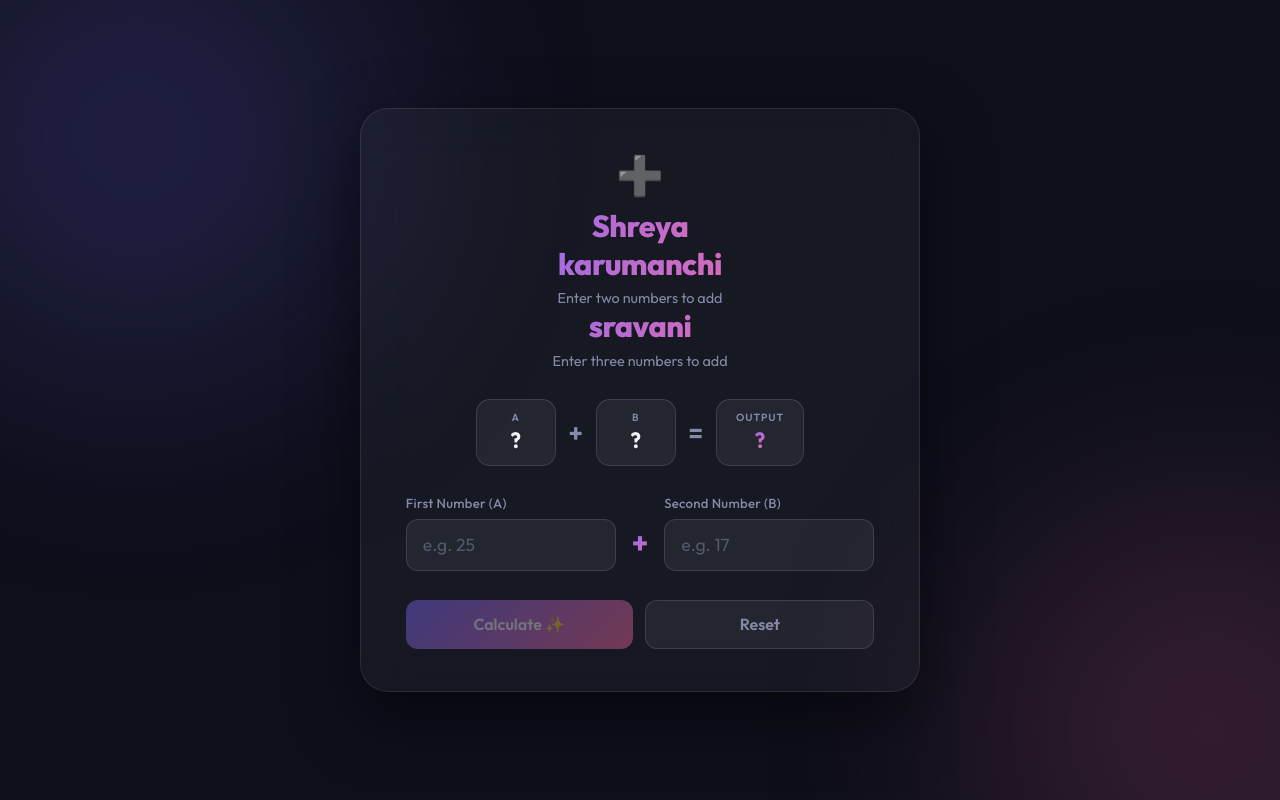
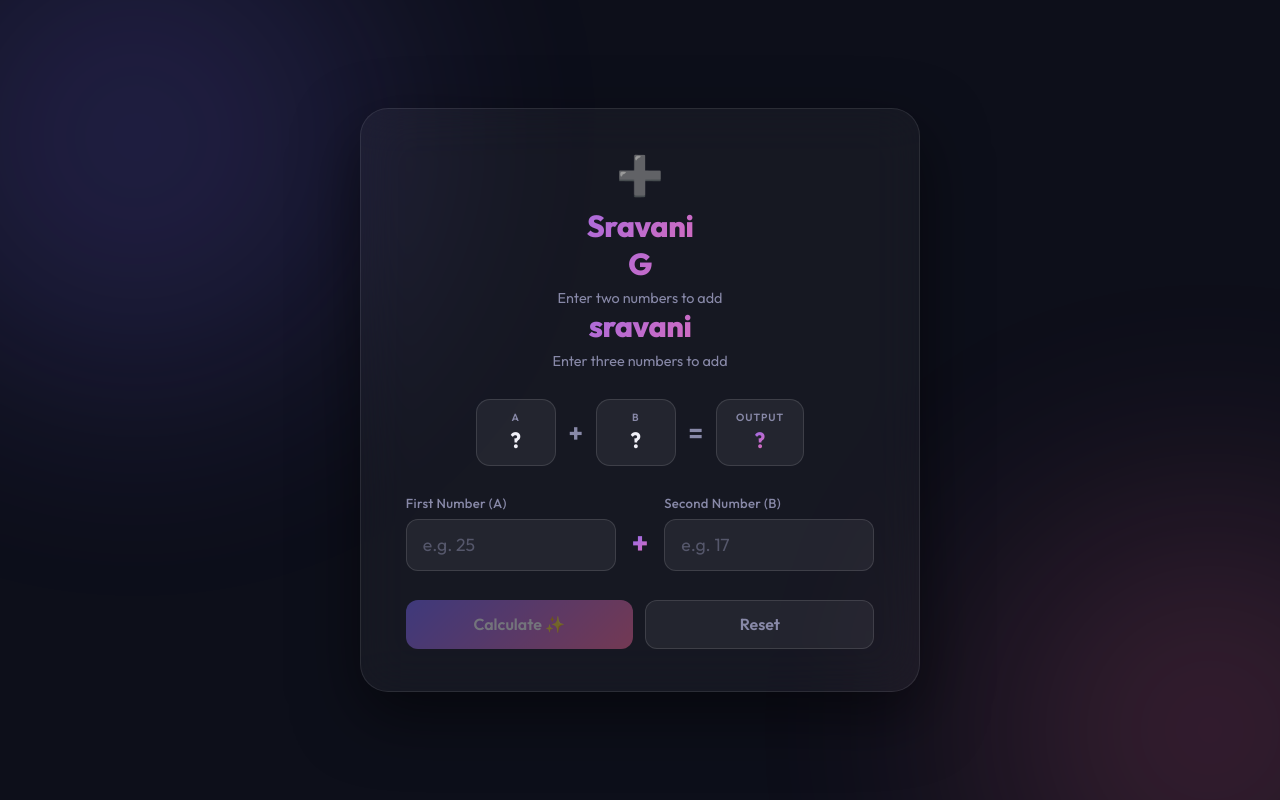
Before and after one commit to Vijayk0210/odcettesting, a React (Vite) app in the folder Odcet testing/addition-ui/: page / in a window 1280 px wide. Built offline with nearby package versions, Linux system fonts and the light colour scheme.

Commit message:
Name Changed

```diff
--- a/Odcet testing/addition-ui/src/App.jsx
+++ b/Odcet testing/addition-ui/src/App.jsx
@@ -34,9 +34,9 @@ function App() {
           <span className="icon">➕</span>
 
 
-          <h1>Shreya</h1>
+          <h1>Sravani</h1>
 
-          <h1>karumanchi</h1>
+          <h1>G</h1>
 
           <p className="subtitle">Enter two numbers to add</p>
 
```
